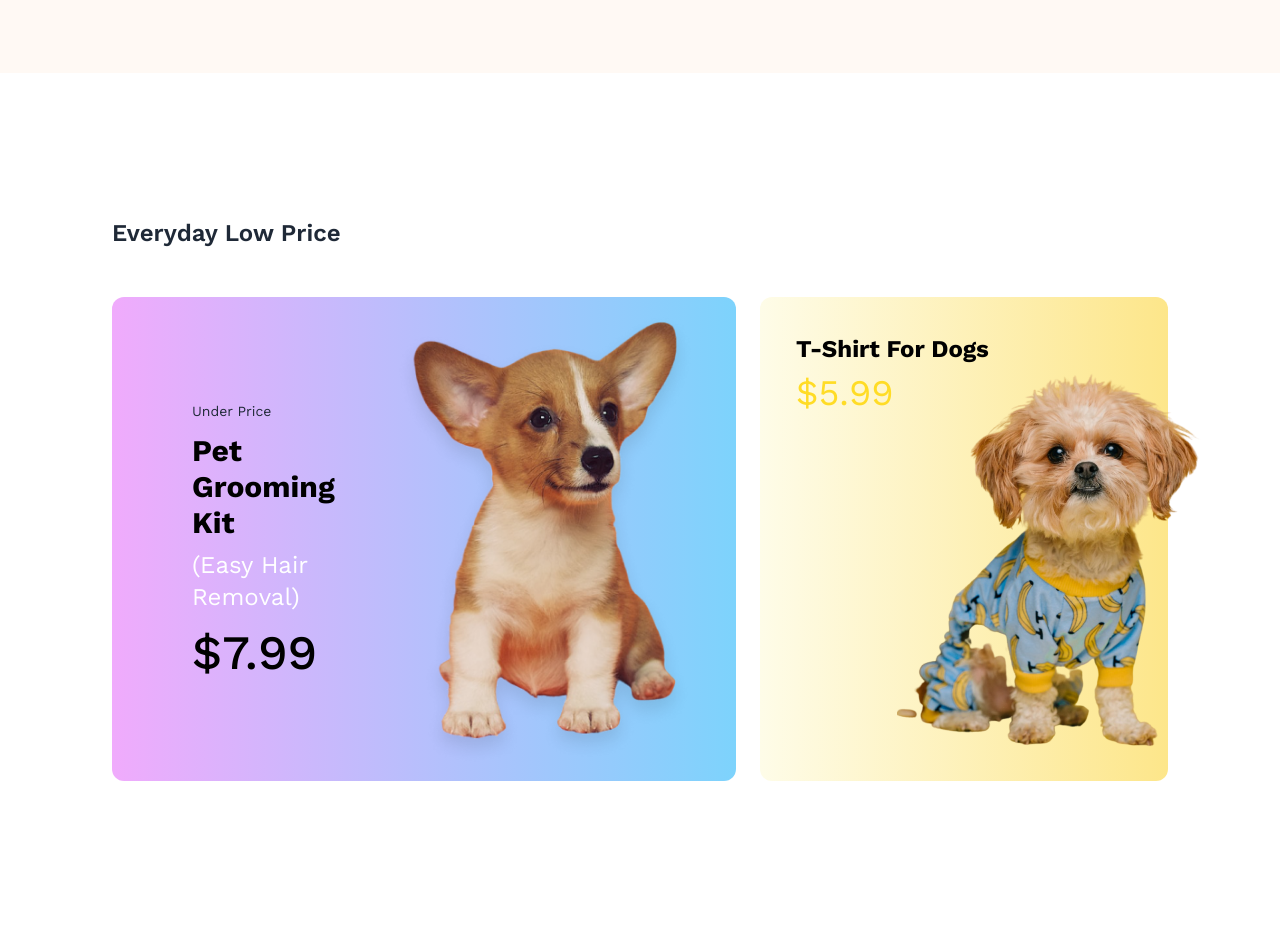
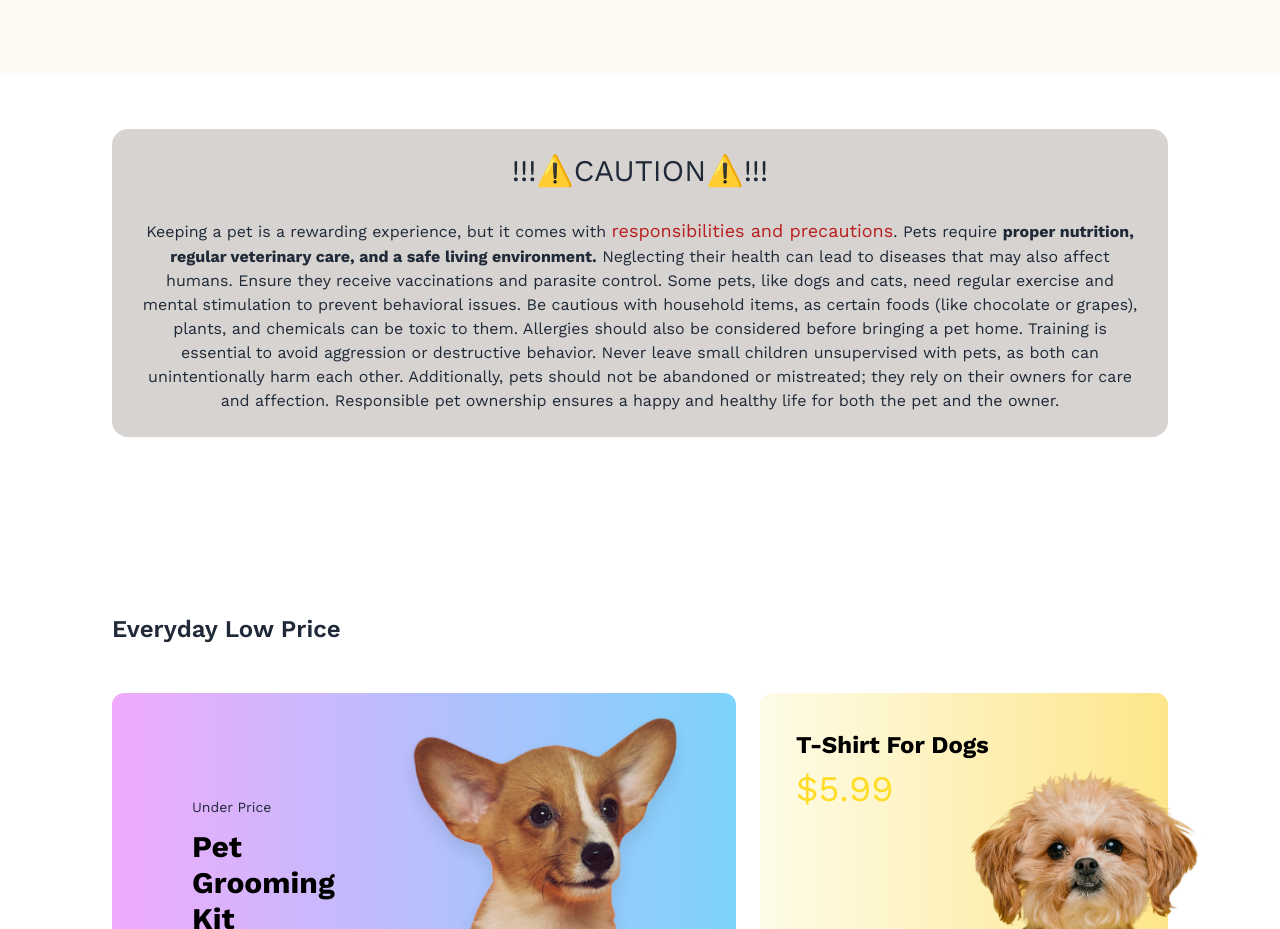
Before and after one commit to apondatta11/assignment-3, a plain HTML site: page index.html in a window 1280 px wide. Shown: the part 2160-3089 px from the top of the page. Drawn offline with nearby package versions, Linux system fonts and the light colour scheme.

Commit message:
added a section of mine related to pet caution

```diff
--- a/index.html
+++ b/index.html
@@ -265,7 +265,11 @@
             </div>
             </div>
         </section>
-        <section></section>
+        <!-- caution bar -->
+        <section class="w-[90vw] mx-auto lg:w-[82.5%] bg-stone-300 rounded-2xl mt-9 lg:mt-14 mb-8 p-4 lg:p-6 text-center">
+            <h1 class="text-3xl mb-5 lg:mb-7">!!!⚠️CAUTION⚠️!!!</h1>
+            <p>Keeping a pet is a rewarding experience, but it comes with <span class="text-lg text-red-700">responsibilities and precautions</span>. Pets require <strong> proper nutrition, regular veterinary care, and a safe living environment.</strong> Neglecting their health can lead to diseases that may also affect humans. Ensure they receive vaccinations and parasite control. Some pets, like dogs and cats, need regular exercise and mental stimulation to prevent behavioral issues. Be cautious with household items, as certain foods (like chocolate or grapes), plants, and chemicals can be toxic to them. Allergies should also be considered before bringing a pet home. Training is essential to avoid aggression or destructive behavior. Never leave small children unsupervised with pets, as both can unintentionally harm each other. Additionally, pets should not be abandoned or mistreated; they rely on their owners for care and affection. Responsible pet ownership ensures a happy and healthy life for both the pet and the owner.</p>
+        </section>
         <!-- two cards -->
         <section class="pt-2 pb-14 lg:py-36 mb-80 ">
             <div class="w-[90vw] mx-auto lg:w-[82.5%]">
```
